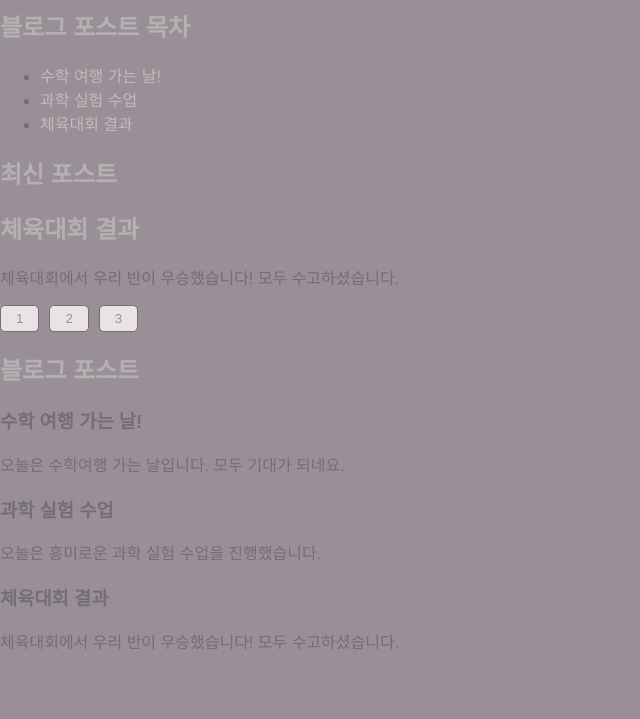
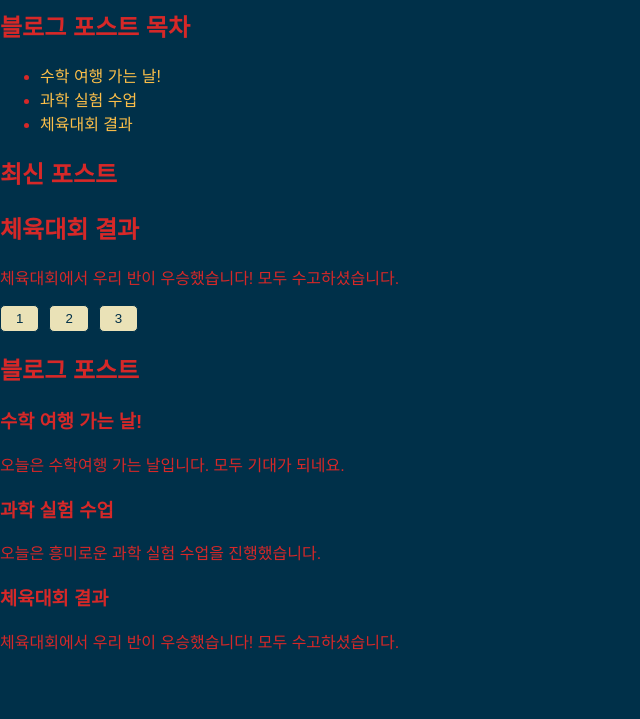
Before and after one commit to outtamaadcity/39d21, a plain HTML site: page index.html in a window 1280 px wide. Shown: the part 81-800 px from the top of the page, without its empty margins (0-640 px from the left). Drawn offline with Linux system fonts and the light colour scheme.

Commit message:
Update styles.css

```diff
--- a/styles.css
+++ b/styles.css
@@ -1,7 +1,7 @@
 body {
     font-family: Arial, sans-serif;
-    background-color: #9A8F97;
-    color: #736F72;
+    background-color: #003049;
+    color: #D62828;
     margin: 0;
     padding: 0;
 }
@@ -10,28 +10,28 @@ body {
     max-width: 800px;
     margin: 50px auto;
     padding: 20px;
-    background-color: #E9E3E6;
+    background-color: #EAE2B7;
     border-radius: 8px;
     box-shadow: 0 4px 6px rgba(0, 0, 0, 0.1);
 }
 
 h1, h2 {
-    color: #B2B2B2;
+    color: #D62828;
 }
 
 a {
-    color: #C3BABA;
+    color: #FCBF49;
     text-decoration: none;
 }
 
 a:hover {
-    color: #E9E3E6;
+    color: #F77F00;
 }
 
 button {
-    color: #9A8F97;
-    background-color: #E9E3E6;
-    border: 1px solid #736F72;
+    color: #003049;
+    background-color: #EAE2B7;
+    border: 1px solid #003049;
     padding: 5px 15px;
     border-radius: 5px;
     cursor: pointer;
@@ -40,6 +40,6 @@ button {
 }
 
 button:hover {
-    background-color: #C3BABA;
-    color: #E9E3E6;
+    background-color: #F77F00;
+    color: #FFFFFF;
 }
```
